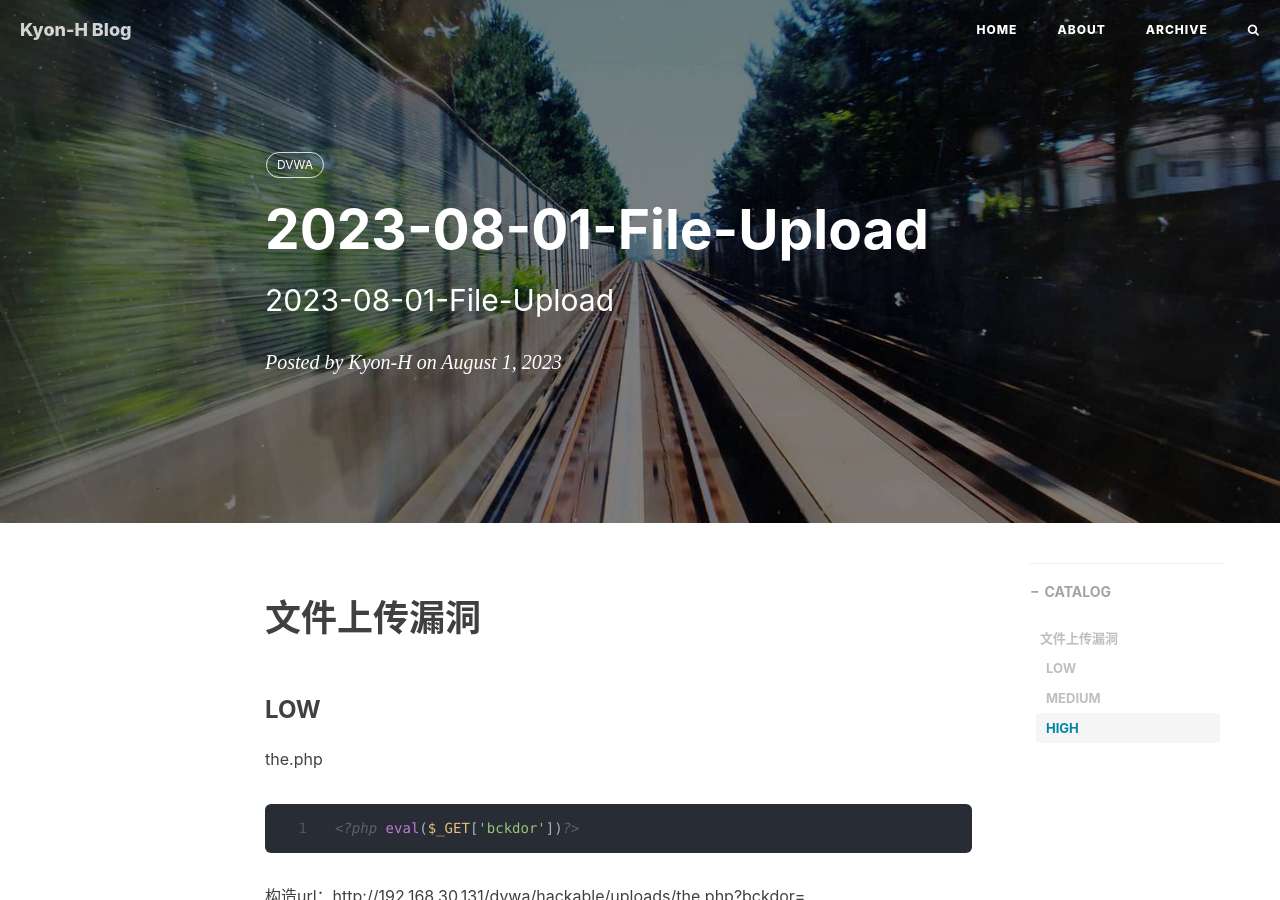
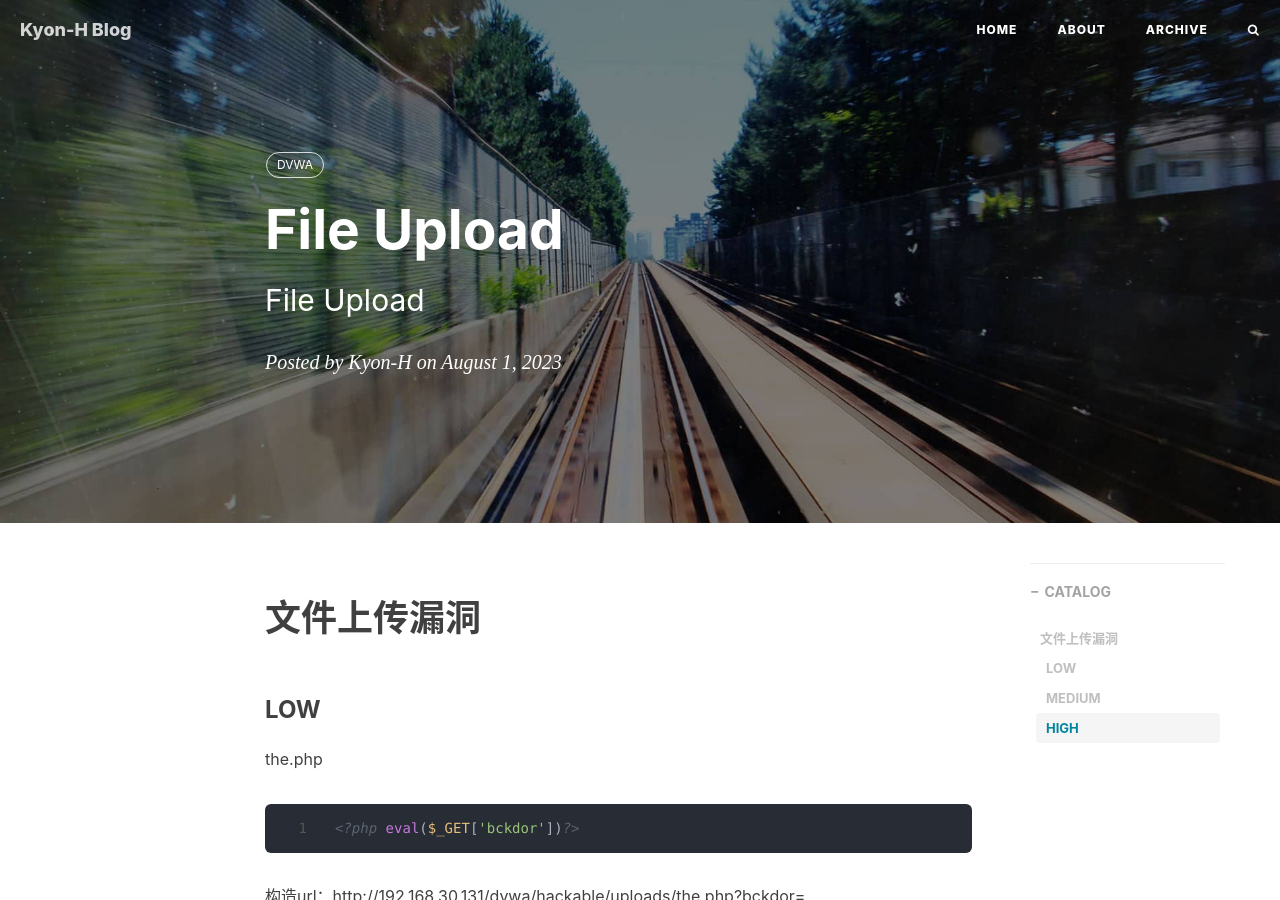
Before and after one commit to Kyon-H/kyon-h.github.io, a Jekyll site: the page built from _posts/2023-08-01-File-Upload.md, in a window 1280 px wide and 900 px high. Built offline with Jekyll 4.4.1, drawn with Linux system fonts in a browser that asks for light colours; nearby versions of some CDN libraries; comment, search, counter and statistics services are not loaded.

Commit message:
Auto-sync

```diff
--- a/_posts/2023-08-01-File-Upload.md
+++ b/_posts/2023-08-01-File-Upload.md
@@ -1,15 +1,14 @@
 ---
 layout: post
-title: 2023-08-01-File-Upload
-subtitle: 2023-08-01-File-Upload
+title: File Upload
+subtitle: File Upload
 date: 2023-08-01 23:00
 author: Kyon-H
 header-img: img/post-bg-2015.jpg
 tags:
   - DVWA
 categories:
-permalink:
-excerpt: 文件上传漏洞 LOW MEDIUM HIGH
+excerpt: "文件上传漏洞 LOW MEDIUM HIGH"
 published: true
 ---
 # 文件上传漏洞
```
